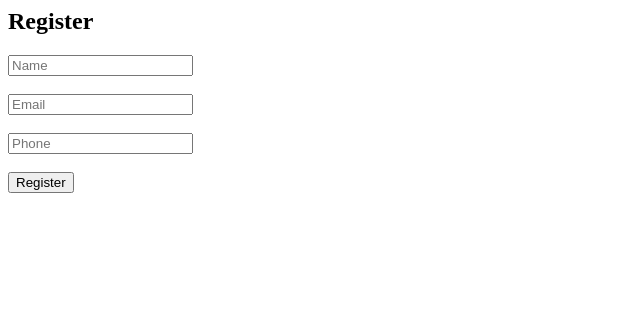
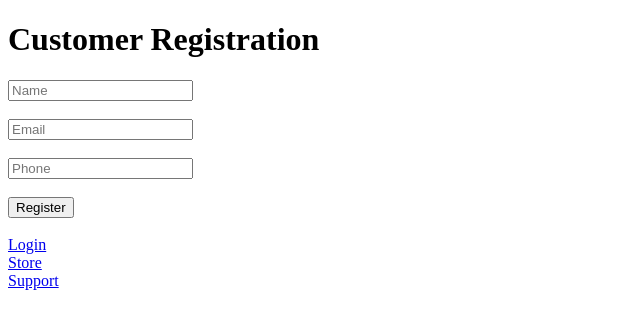
Before and after one commit to Zeeshancloud15/finaceapp, a website: page views/home.html in a window 1280 px wide. Shown: the whole page, without its empty margins (0-640 px from the left). Drawn offline with Linux system fonts and the light colour scheme.

Commit message:
Update home.html

```diff
--- a/views/home.html
+++ b/views/home.html
@@ -1,4 +1,11 @@
-<h2>Register</h2>
+<!DOCTYPE html>
+<html>
+<head>
+    <title>Finance App</title>
+</head>
+<body>
+
+<h1>Customer Registration</h1>
 
 <form action="/register" method="POST">
 
@@ -28,3 +35,14 @@
     </button>
 
 </form>
+
+<br>
+
+<a href="/login">Login</a>
+<br>
+<a href="/store">Store</a>
+<br>
+<a href="/support">Support</a>
+
+</body>
+</html>
```
